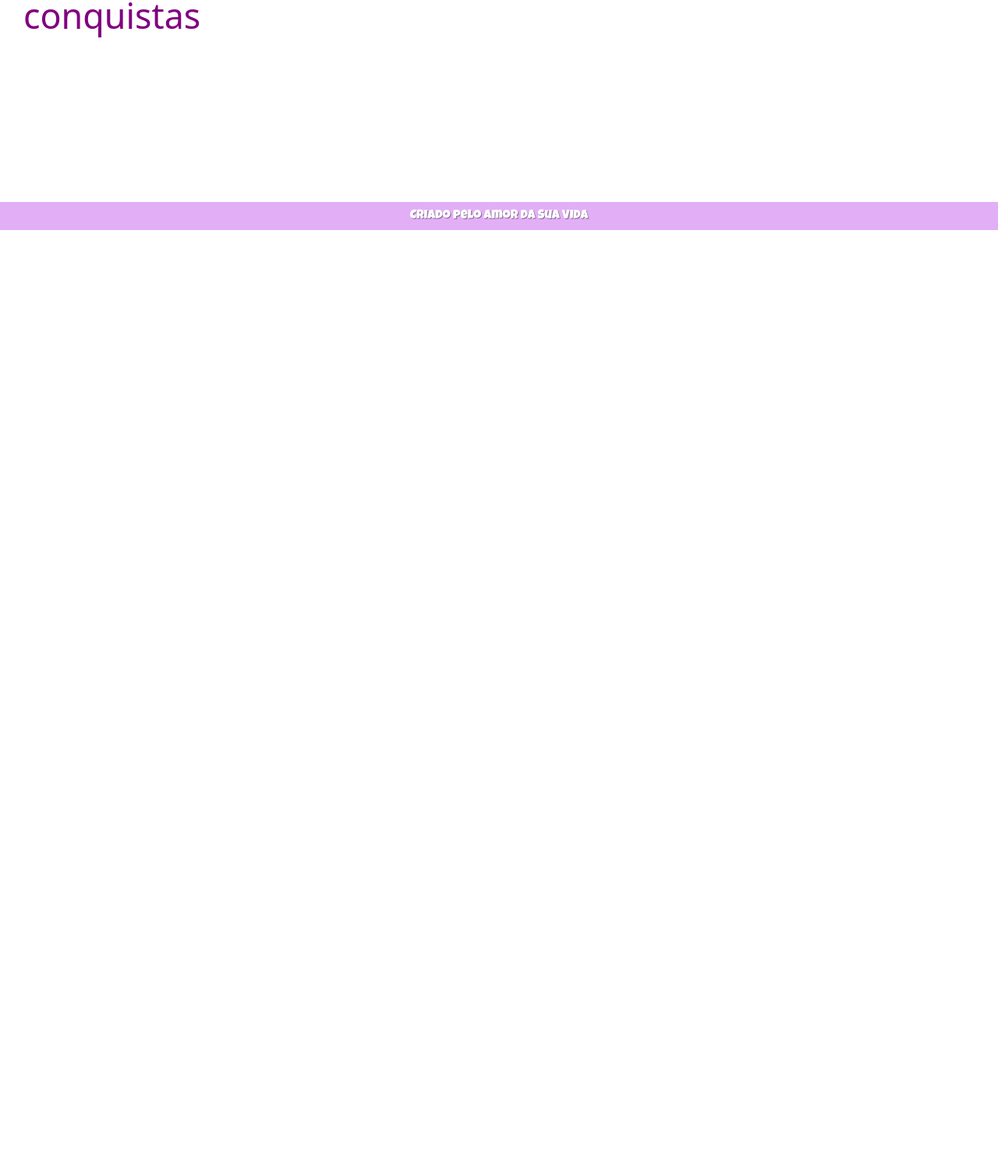
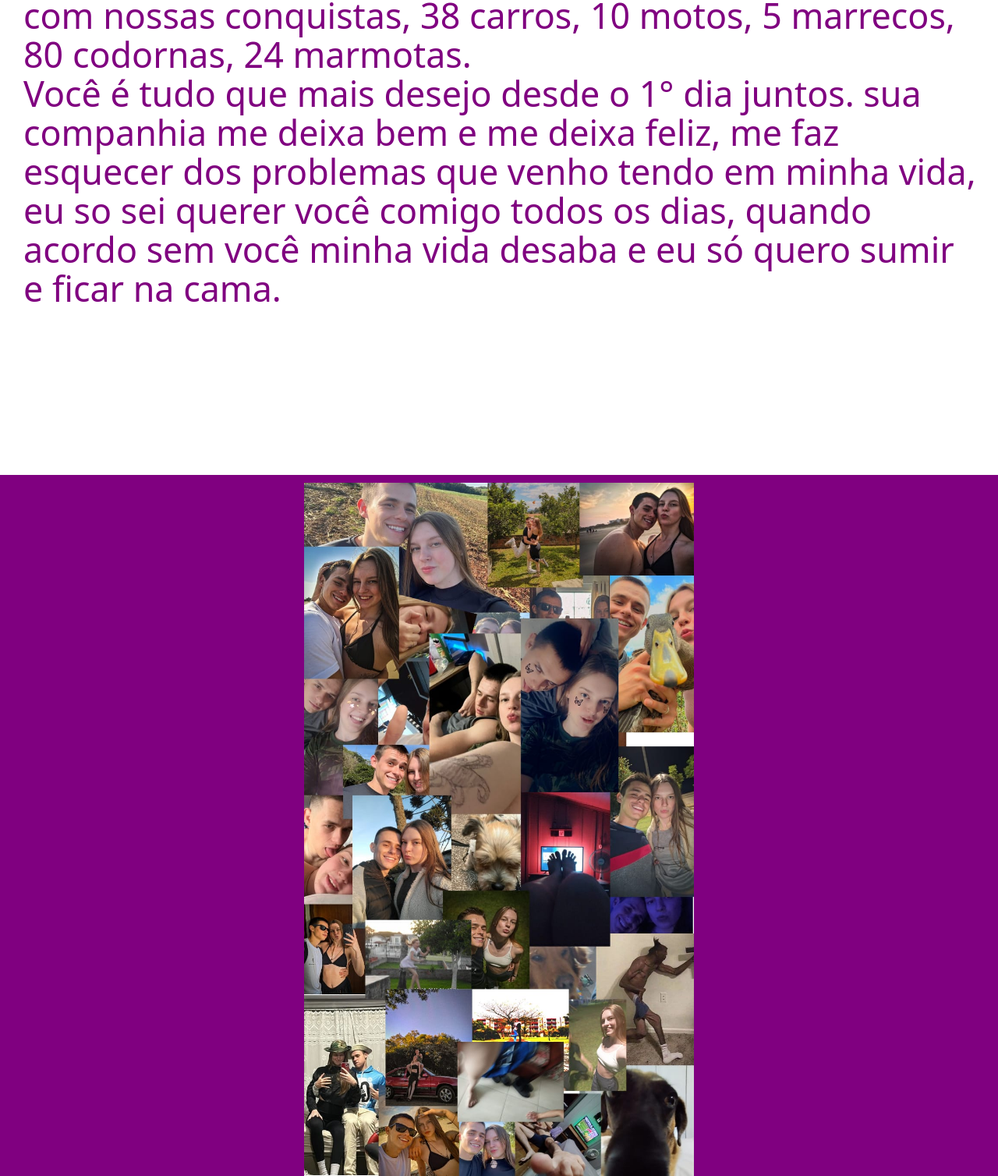
Before and after one commit to MatheusCordeiro52/PORTFOLIO, a plain HTML site: page AniversarioJulia/index.html in a window 1280 px wide. Shown: the part 6322-7830 px from the top of the page at 78% size. Before the commit the page ends 6617 px from the top, so only its background shows below. Drawn offline with Linux system fonts and the light colour scheme; a web font is replaced by a local one.

Commit message:
ATT siteAniversario

```diff
--- a/AniversarioJulia/index.html
+++ b/AniversarioJulia/index.html
@@ -69,10 +69,14 @@
         </section>
         <section class="normal">
             <p>
-                Tudo que eu mais queria no momento que estou fazendo esse site era ter você na mesma casa que eu,
-                com nossas conquistas
+                Tudo que eu mais queria no momento que estou fazendo esse site estar em nossa casa,<br>
+                com nossas conquistas, 38 carros, 10 motos, 5 marrecos, 80 codornas, 24 marmotas.<br>
+                Você é tudo que mais desejo desde o 1° dia juntos. sua companhia me deixa bem e me deixa feliz, me faz esquecer dos problemas  que venho tendo em minha vida, eu so sei querer você comigo todos os dias, quando acordo sem você minha vida desaba e eu só quero sumir e ficar na cama.
             </p>
         </section>
+        <div class="colagem">
+            <img src="backGroud/Imagem do WhatsApp de 2025-05-31 à(s) 12.38.07_e14b38a0.jpg" alt="nós">
+        </div>
     </main>
     <footer>
         <p>Criado pelo Amor da Sua Vida</p>
--- a/AniversarioJulia/style.css
+++ b/AniversarioJulia/style.css
@@ -74,7 +74,18 @@ section.imagem#img003{
     background-size: cover;
     background-attachment: fixed;
 }
-
+section.imagem#img{
+    background-color: rgba(128, 0, 128, 0.452);
+}
+.colagem{
+    background-color: purple;
+    padding: 10px;
+    text-align: center;
+}
+.colagem>img{
+    max-width: 500px;
+    margin: auto;
+}
 footer{
     background-color: var(--cor1);
     color: white;
```
Also changed, not shown: AniversarioJulia/backGroud/Imagem do WhatsApp de 2025-05-31 à(s) 12.38.07_e14b38a0.jpg (added).
